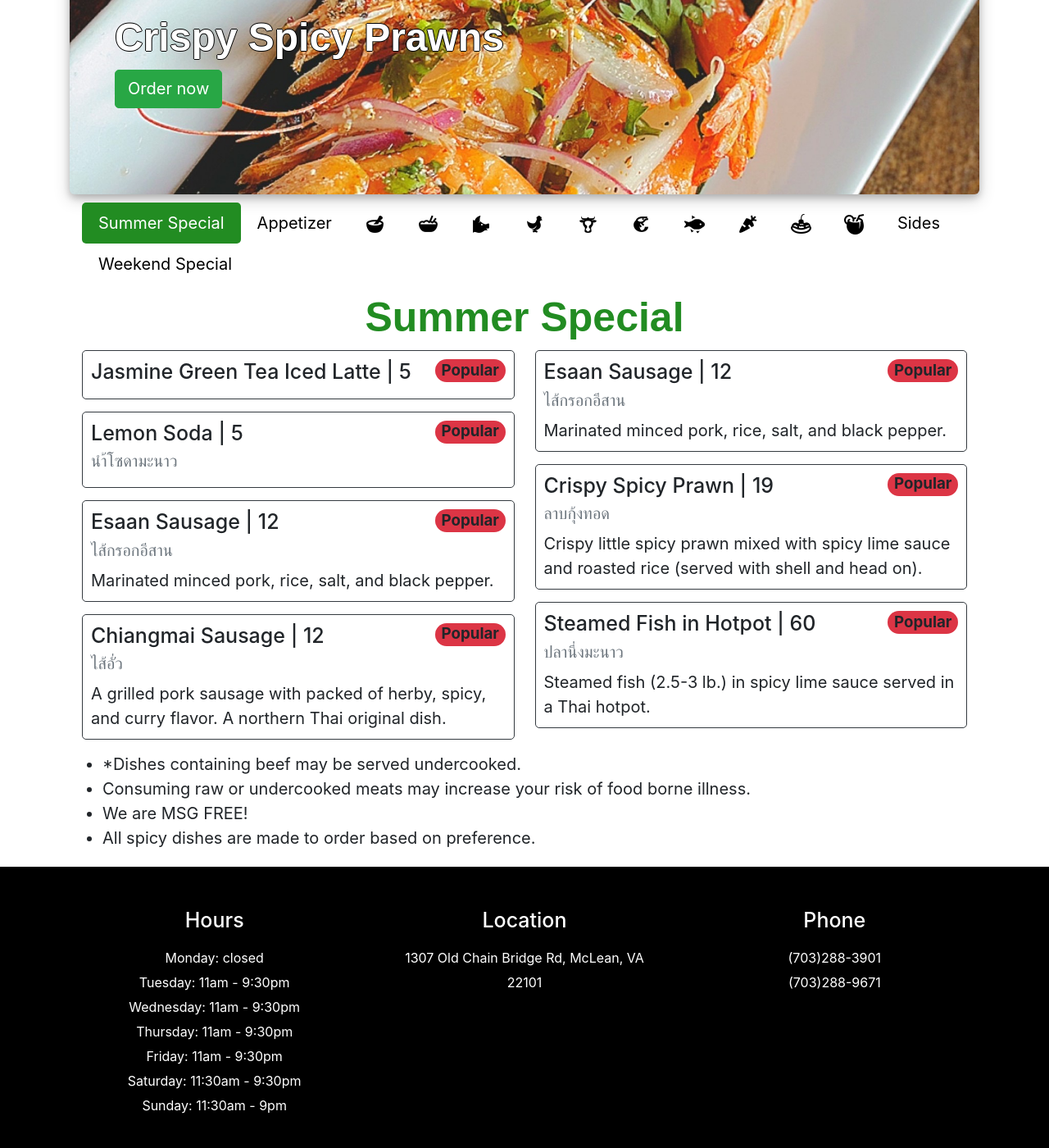
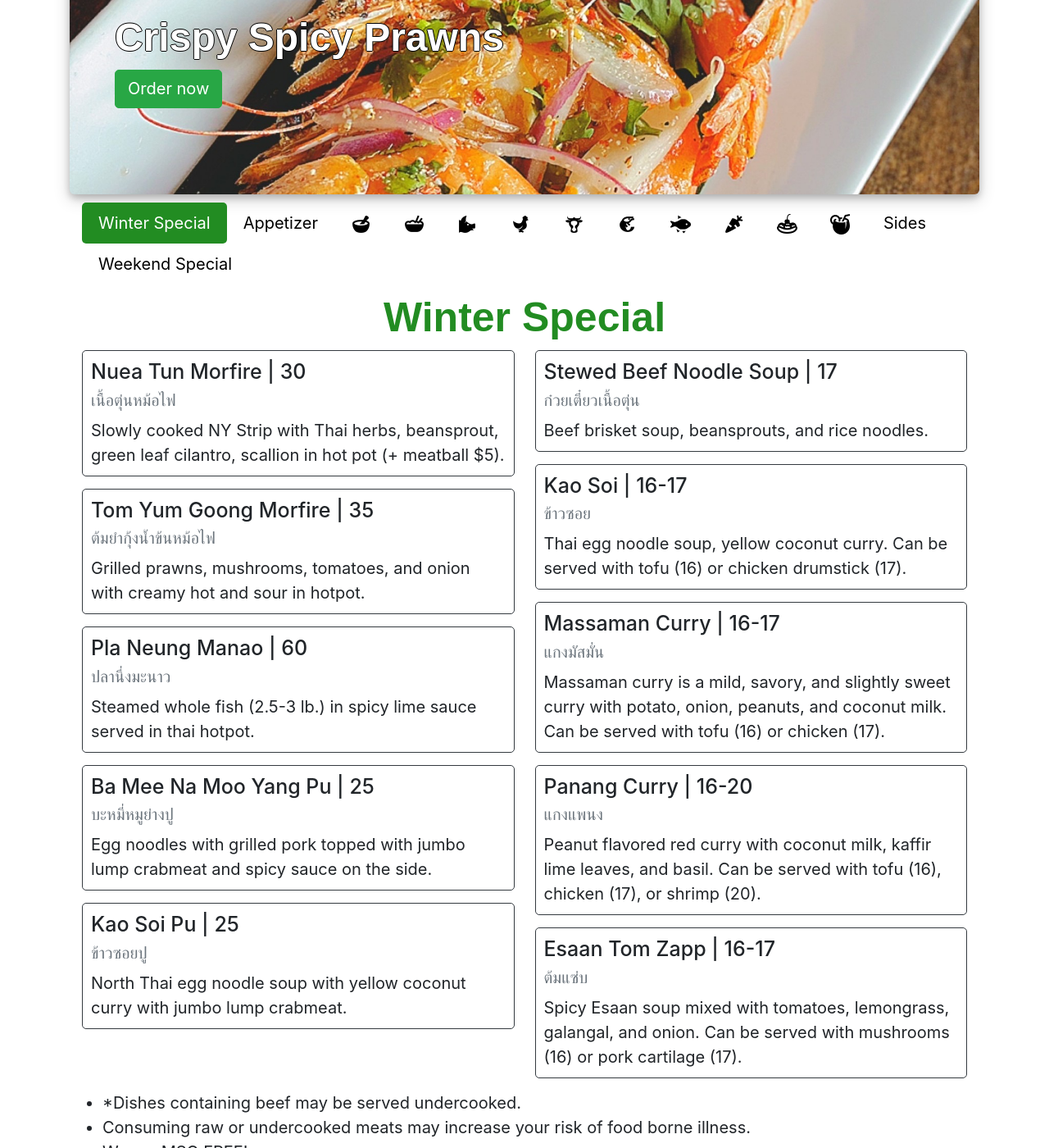
Before and after one commit to rainerdeal/esaan, a Jekyll site: the page built from menu.md, in a window 1280 px wide and 1400 px high, scrolled down 398 px. Shown: the whole window at 82% size. Built offline with Jekyll 4.4.1, drawn with Linux system fonts in a browser that asks for light colours; a script that is not in the unit is left out.

Commit message:
📝 Winter Special & 📰 Testimonials Update

```diff
--- a/_data/winter.yml
+++ b/_data/winter.yml
@@ -1,40 +1,50 @@
 -
-  name: Tom Yum Soup
-  thai_name: ต้มยำซุป
-  description: Savory traditional spicy soup with exotic Thai herbs, mushroom, red onion, lime juice, tomato, basil, and lemongrass.
-  price: 7
+  name: Nuea Tun Morfire
+  thai_name: เนื้อตุ่นหม้อไฟ
+  description: Slowly cooked NY Strip with Thai herbs, beansprout, green leaf cilantro, scallion in hot pot (+ meatball $5).
+  price: 30
 -
-  name: Stewed Chicken Drumstick Noodle Soup
-  thai_name: ก๋วยเตี๋ยวน่องไก่ตุ๋น
-  description: Stewed chicken soup with beansprouts and famous Thai thin rice noodles.
-  price: 17
+  name: Tom Yum Goong Morfire
+  thai_name: ต้มยำกุ้งน้ำข้นหม้อไฟ
+  description: Grilled prawns, mushrooms, tomatoes, and onion with creamy hot and sour in hotpot.
+  price: 35
+-
+  name: Pla Neung Manao
+  thai_name: ปลานึ่งมะนาว
+  description: Steamed whole fish (2.5-3 lb.) in spicy lime sauce served in thai hotpot.
+  price: 60
+-
+  name: Ba Mee Na Moo Yang Pu
+  thai_name: บะหมี่หมูย่างปู
+  description: Egg noodles with grilled pork topped with jumbo lump crabmeat and spicy sauce on the side.
+  price: 25
+-
+  name: Kao Soi Pu
+  thai_name: ข้าวซอยปู
+  description: North Thai egg noodle soup with yellow coconut curry with jumbo lump crabmeat.
+  price: 25
 -
   name: Stewed Beef Noodle Soup
   thai_name: ก๋วยเตี๋ยวเนื้อตุ่น
-  description: Beef brisket soup with beansprouts and famous Thai thin rice noodles.
+  description: Beef brisket soup, beansprouts, and rice noodles.
   price: 17
 -
   name: Kao Soi
   thai_name: ข้าวซอย
-  description: Famous Northern Thai style egg noodle soup in yellow coconut curry.
-  price: 17
+  description: Thai egg noodle soup, yellow coconut curry. Can be served with tofu (16) or chicken drumstick (17).
+  price: 16-17
 -
   name: Massaman Curry
   thai_name: แกงมัสมั่น
-  description: Massaman curry is a mild, savory, and slightly sweet curry with potato, onion, peanuts, and coconut milk.
-  price: 17
+  description: Massaman curry is a mild, savory, and slightly sweet curry with potato, onion, peanuts, and coconut milk. Can be served with tofu (16) or chicken (17).
+  price: 16-17
 -
   name: Panang Curry
   thai_name: แกงแพนง
-  description: Peanut flavored red curry with coconut milk, kaffir lime leaves, and basil.
-  price: 17
--
-  name: TomYum Noodle Soup
-  thai_name: ก๋วยเตี๋ยวต้มยำหมูสับมะนาว
-  description: Spicy sour flavor egg noodle TomYum soup with minced pork and fish balls.
-  price: 18
+  description: Peanut flavored red curry with coconut milk, kaffir lime leaves, and basil. Can be served with tofu (16), chicken (17), or shrimp (20).
+  price: 16-20
 -
   name: Esaan Tom Zapp
-  thai_name: ต้มแซ่บอีสาน
-  description: Spicy Esaan soup mixed with tomatoes, lemongrass, galangal, and onion.
-  price: 15
+  thai_name: ต้มแซ่บ
+  description: Spicy Esaan soup mixed with tomatoes, lemongrass, galangal, and onion. Can be served with mushrooms (16) or pork cartilage (17).
+  price: 16-17
--- a/_layouts/menu.html
+++ b/_layouts/menu.html
@@ -34,7 +34,7 @@ layout: default
 
         <!-- Menu Nav -->
         <div class="nav nav-pills nav-fill" id="v-pills-tab" role="tablist" aria-orientation="vertical">
-            <a class="nav-link active" id="v-pills-special-tab" data-toggle="pill" href="#v-pills-special" role="tab" aria-controls="v-pills-special" aria-selected="true">Summer Special</a>
+            <a class="nav-link active" id="v-pills-special-tab" data-toggle="pill" href="#v-pills-special" role="tab" aria-controls="v-pills-special" aria-selected="true">Winter Special</a>
             <a class="nav-link" id="v-pills-apps-tab" data-toggle="pill" href="#v-pills-apps" role="tab" aria-controls="v-pills-apps" aria-selected="false">Appetizer</a>
             <a class="nav-link" id="v-pills-somtum-tab" data-toggle="pill" href="#v-pills-somtum" role="tab" aria-controls="v-pills-somtum" aria-selected="false"><img src="images/icons/icons8-mortar-and-pestle-100.png" style="height:1.25rem;"></a>
             <a class="nav-link" id="v-pills-rice-and-noodles-tab" data-toggle="pill" href="#v-pills-rice-and-noodles" role="tab" aria-controls="v-pills-rice-and-noodles" aria-selected="false"><img src="images/icons/icons8-rice-bowl-100.png" style="height:1.25rem;"></a>
@@ -55,11 +55,11 @@ layout: default
             <div class="tab-pane fade show active" id="v-pills-special" role="tabpanel" aria-labelledby="v-pills-special-tab">
                 <div class="sticker-wrapper">
                     <div class="sticker">
-                        <h1 class="title">Summer Special</h1>
+                        <h1 class="title">Winter Special</h1>
                     </div>
                 </div>
                 <div class="card-columns">
-                    {% for item in site.data.summer %}
+                    {% for item in site.data.winter %}
                         <div class="card border-dark">
                             <div class="card-body">
                                 <h5 class="card-title">{{ item.name }} | {{ item.price }}
```
Also changed, not shown: _data/testimonials.yml (+5 -5 lines).
